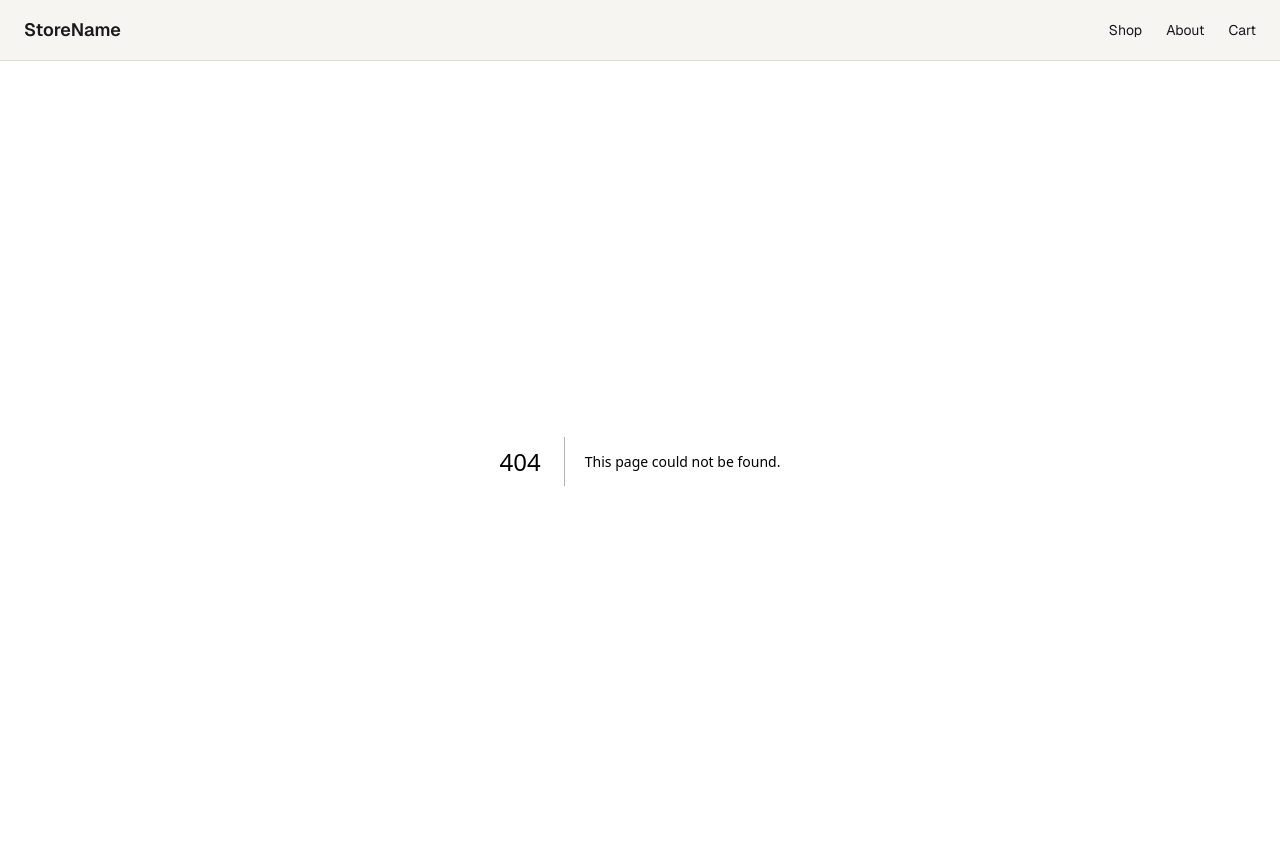
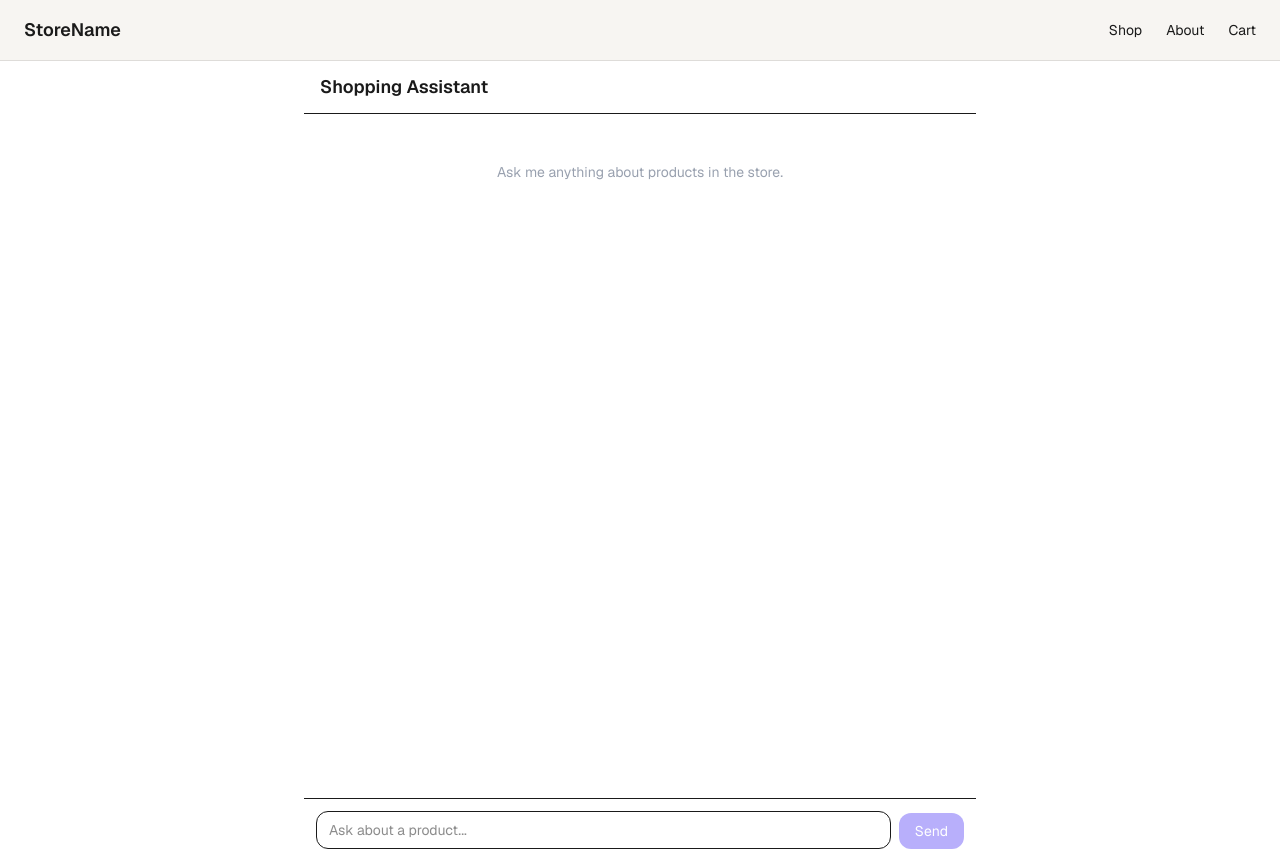
Before and after one commit to habzasaleem/ecommerce-store, a Next.js app: page /assistant in a window 1280 px wide. Before the commit this address had no page. Built offline with nearby package versions, Linux system fonts and the light colour scheme.

Commit message:
Add streaming AI shopping assistant

```diff
--- /dev/null
+++ b/app/api/chat/route.js
@@ -0,0 +1,29 @@
+// app/api/chat/route.js
+//
+// Server-side endpoint for the AI shopping assistant.
+// The browser never talks to Gemini directly — it only ever talks to
+// this route. This is what keeps the API key server-side only.
+
+import { streamText, convertToModelMessages } from 'ai';
+import { model, generationConfig, systemPrompt } from '@/lib/ai-config';
+
+// Allow streaming responses to run longer than the default timeout
+export const maxDuration = 30;
+
+export async function POST(req) {
+  const body = await req.json();
+  console.log('--- incoming body ---');
+  console.log(JSON.stringify(body, null, 2));
+  const { messages } = body;
+
+const result = streamText({
+  model,
+  system: systemPrompt,
+  messages: await convertToModelMessages(messages),
+  temperature: generationConfig.temperature,
+  maxOutputTokens: generationConfig.maxOutputTokens,
+});
+  // Returns a streaming response in the format useChat expects on the
+  // client — this is what makes token-by-token rendering possible.
+  return result.toUIMessageStreamResponse();
+}
--- /dev/null
+++ b/app/assistant/page.js
@@ -0,0 +1,160 @@
+'use client';
+
+// app/assistant/page.js
+//
+// Client-side chat UI for the AI shopping assistant.
+// Talks to app/api/chat/route.js via useChat, which handles the
+// streaming connection, message state, and stop/abort control for us.
+
+import { useChat } from '@ai-sdk/react';
+import { useState, useRef, useEffect } from 'react';
+
+export default function AssistantPage() {
+  const [input, setInput] = useState('');
+
+  // useChat wires up: sending messages, receiving the live stream,
+  // tracking status (idle / submitted / streaming), and stop().
+  const { messages, sendMessage, status, stop } = useChat();
+
+  const isStreaming = status === 'streaming' || status === 'submitted';
+
+  function handleSubmit(e) {
+    e.preventDefault();
+    if (!input.trim() || isStreaming) return;
+    sendMessage({ text: input });
+    setInput('');
+  }
+
+  // --- Auto-scroll that respects the user scrolling up ---
+  const scrollRef = useRef(null);
+  const bottomRef = useRef(null);
+  const [isPinnedToBottom, setIsPinnedToBottom] = useState(true);
+
+  function handleScroll() {
+    const el = scrollRef.current;
+    if (!el) return;
+    const distanceFromBottom =
+      el.scrollHeight - el.scrollTop - el.clientHeight;
+    // Consider "at bottom" if within ~60px, not just exactly 0 —
+    // gives a little tolerance for sub-pixel scroll rounding.
+    setIsPinnedToBottom(distanceFromBottom < 60);
+  }
+
+  useEffect(() => {
+    // Only auto-scroll if the user hasn't scrolled up to read something.
+    if (isPinnedToBottom) {
+      bottomRef.current?.scrollIntoView({ behavior: 'smooth' });
+    }
+  }, [messages, isPinnedToBottom]);
+
+  return (
+    <div className="flex flex-col h-screen max-w-2xl mx-auto bg-white">
+      {/* Header */}
+      <div className="border-b px-4 py-3 shrink-0">
+        <h1 className="text-lg font-semibold">Shopping Assistant</h1>
+      </div>
+
+      {/* Message list */}
+      <div
+        ref={scrollRef}
+        onScroll={handleScroll}
+        className="flex-1 overflow-y-auto px-4 py-4 space-y-4"
+      >
+        {messages.length === 0 && (
+          <p className="text-gray-400 text-sm text-center mt-8">
+            Ask me anything about products in the store.
+          </p>
+        )}
+
+        {messages.map((message) => (
+          <div
+            key={message.id}
+            className={`flex ${
+              message.role === 'user' ? 'justify-end' : 'justify-start'
+            }`}
+          >
+            <div
+              className={`max-w-[80%] rounded-2xl px-4 py-2 text-sm whitespace-pre-wrap ${
+                message.role === 'user'
+                  ? 'bg-indigo-600 text-white rounded-br-sm'
+                  : 'bg-gray-100 text-gray-900 rounded-bl-sm'
+              }`}
+            >
+              {message.parts.map((part, i) =>
+                part.type === 'text' ? (
+                  <span key={i}>{part.text}</span>
+                ) : null
+              )}
+            </div>
+          </div>
+        ))}
+
+        {/* Thinking indicator — shown after send, before first token arrives */}
+        {status === 'submitted' && (
+          <div className="flex justify-start">
+            <div className="bg-gray-100 rounded-2xl rounded-bl-sm px-4 py-3">
+              <span className="flex gap-1">
+                <span className="w-1.5 h-1.5 bg-gray-400 rounded-full animate-bounce [animation-delay:-0.3s]" />
+                <span className="w-1.5 h-1.5 bg-gray-400 rounded-full animate-bounce [animation-delay:-0.15s]" />
+                <span className="w-1.5 h-1.5 bg-gray-400 rounded-full animate-bounce" />
+              </span>
+            </div>
+          </div>
+        )}
+
+        <div ref={bottomRef} />
+      </div>
+
+      {/* "Jump to latest" affordance when scrolled up */}
+      {!isPinnedToBottom && (
+        <button
+          onClick={() => {
+            bottomRef.current?.scrollIntoView({ behavior: 'smooth' });
+            setIsPinnedToBottom(true);
+          }}
+          className="self-center mb-2 text-xs bg-gray-800 text-white px-3 py-1 rounded-full shadow"
+        >
+          ↓ Jump to latest
+        </button>
+      )}
+
+      {/* Input area */}
+      <form
+        onSubmit={handleSubmit}
+        className="border-t px-3 py-3 flex gap-2 items-end shrink-0"
+      >
+        <textarea
+          value={input}
+          onChange={(e) => setInput(e.target.value)}
+          onKeyDown={(e) => {
+            if (e.key === 'Enter' && !e.shiftKey) {
+              e.preventDefault();
+              handleSubmit(e);
+            }
+          }}
+          placeholder="Ask about a product..."
+          rows={1}
+          className="flex-1 resize-none border rounded-xl px-3 py-2 text-sm focus:outline-none focus:ring-2 focus:ring-indigo-500 max-h-32"
+        />
+
+        {isStreaming ? (
+          <button
+            type="button"
+            onClick={stop}
+            className="shrink-0 bg-gray-800 text-white text-sm px-4 py-2 rounded-xl"
+          >
+            Stop
+          </button>
+        ) : (
+          <button
+            type="submit"
+            disabled={!input.trim()}
+            className="shrink-0 bg-indigo-600 text-white text-sm px-4 py-2 rounded-xl disabled:opacity-40"
+          >
+            Send
+          </button>
+        )}
+      </form>
+    </div>
+  );
+}
--- /dev/null
+++ b/lib/ai-config.js
@@ -0,0 +1,48 @@
+// lib/ai-config.js
+//
+// Central config for the AI shopping assistant.
+// Keep model choice, generation settings, and the system prompt
+// all in one place — the route handler and any future AI features
+// (like FE-07) should import from here instead of hardcoding values.
+
+import { google } from '@ai-sdk/google';
+
+// -----------------------------------------------------------------------
+// MODEL
+// -----------------------------------------------------------------------
+// Gemini 2.5 Flash: fast, cheap, and free-tier friendly — a good fit for
+// a conversational assistant that doesn't need heavy reasoning per turn.
+// If responses ever feel too shallow for complex questions, swap to
+// 'gemini-2.5-pro' here — nothing else in the app needs to change.
+export const model = google('gemini-2.5-flash');
+
+// -----------------------------------------------------------------------
+// GENERATION SETTINGS
+// -----------------------------------------------------------------------
+export const generationConfig = {
+  // temperature: how "creative" vs. predictable responses are.
+  // 0 = very deterministic, 1 = very varied. 0.7 is a balanced default
+  // for a helpful, natural-sounding assistant.
+  temperature: 0.7,
+
+  // maxOutputTokens: hard ceiling on response length, mainly to protect
+  // against runaway generations. ~500 tokens is roughly 350-400 words —
+  // plenty for a shopping assistant reply, short enough to stream fast.
+  maxOutputTokens: 500,
+};
+
+// -----------------------------------------------------------------------
+// SYSTEM PROMPT
+// -----------------------------------------------------------------------
+// This defines the assistant's role and boundaries. Edit the persona/
+// scope here as your store's catalog or tone changes — nothing else
+// in the codebase should need to change when this text does.
+export const systemPrompt = `You are a friendly, knowledgeable shopping assistant for an online store.
+
+Your job:
+- Help visitors find products that match what they're looking for
+- Answer questions about product categories, features, and general shopping guidance
+- Keep responses conversational, concise, and genuinely helpful — avoid sounding like a scripted bot
+- If you don't have specific information about an exact product or its stock/price, say so honestly rather than guessing
+
+Keep replies short (2-4 sentences) unless the visitor asks for more detail. Never invent specific prices, stock numbers, or shipping dates you don't actually have.`;
--- a/package.json
+++ b/package.json
@@ -9,6 +9,9 @@
     "lint": "eslint"
   },
   "dependencies": {
+    "@ai-sdk/google": "^4.0.41",
+    "@ai-sdk/react": "^4.0.62",
+    "ai": "^7.0.59",
     "next": "16.3.0",
     "react": "19.2.8",
     "react-dom": "19.2.8"
```
Also changed, not shown: 1 other file (tests, documents, lock files or other folders).
